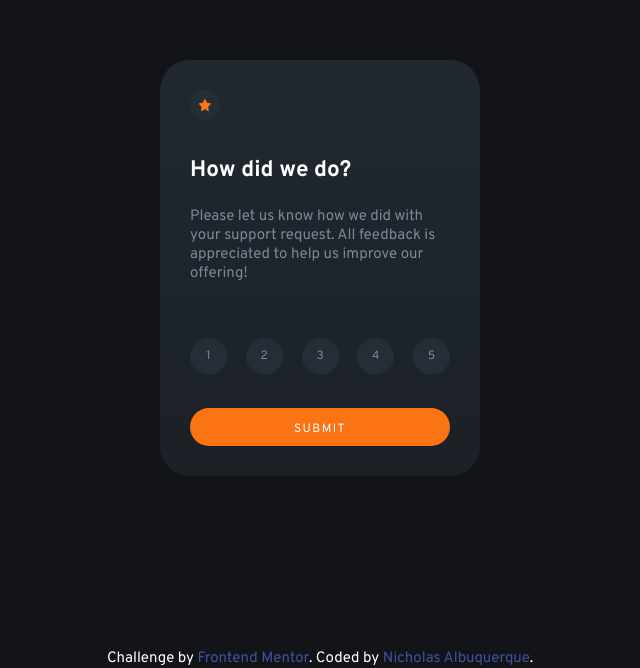
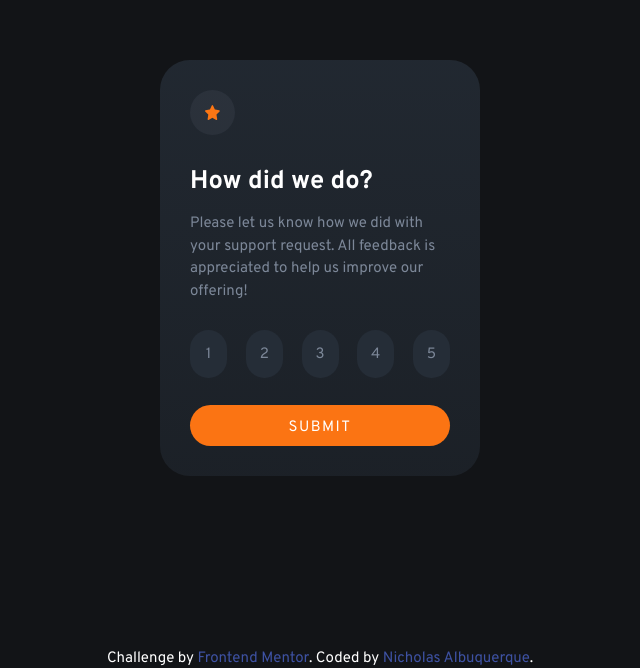
Before and after one commit to nicoams/interactive-rating-component, a plain HTML site: page index.html in a window 1280 px wide. Shown: the part 132-800 px from the top of the page, without its empty margins (320-960 px from the left). Drawn offline with nearby package versions, Linux system fonts and the light colour scheme; files that its build step writes are made by us from their sources.

Commit message:
Update _homePage.scss

```diff
--- a/css/_homePage.scss
+++ b/css/_homePage.scss
@@ -6,21 +6,25 @@
     }
 
     .home-icon{
-        background-color: rgba(base.$neutral4, 1);
-        width: 2rem;
-        height: 2rem;
+        background-color: rgba(base.$neutral3, 0.1);
+        width: 3rem;
+        height: 3rem;
        @extend %flexcenter;
         border-radius: 50%;
         margin-bottom: 1rem;
 
         img{
-            width: 0.8rem;
+            width: 1rem;
         }
     }
 
     h1{
         color: base.$neutral1;
-        font-size: 1.5rem;
+        font-size: 1.7rem;
+    }
+
+    p{
+        line-height: 1.5rem;
     }
 
     #divMessage{
@@ -35,7 +39,7 @@
         flex-flow: row wrap;
         justify-content: space-between;
         align-items: center;
-        margin: 1rem 0;
+        margin-bottom: 1rem;
     }
 
     input[type=radio]{
@@ -48,10 +52,10 @@
         background-color: base.$neutral4;
         color: base.$neutral3;
         border: none;
-        border-radius: 3.5rem;
+        border-radius: 4rem;
         width: calc(100% / 5 - 1rem);
-        height: 2.5rem;
-        font-size: 0.8rem;
+        height: 3.2rem;
+        font-size: 1rem;
         position: relative;
         text-align: center;
         @extend %flexcenter;
@@ -71,14 +75,14 @@
     }
 
     .btn-submit{
-        border-radius: 1.3rem;
-        height: 2.5rem;
+        border-radius: 2rem;
+        height: 2.7rem;
         width: 100%;
         background-color: base.$primary-color;
         color: base.$neutral1;
         text-transform: uppercase;
         letter-spacing: 0.1rem;
-        font-size: 0.8rem;
+        font-size: 1rem;
         border: none;
 
         &:hover{
```
